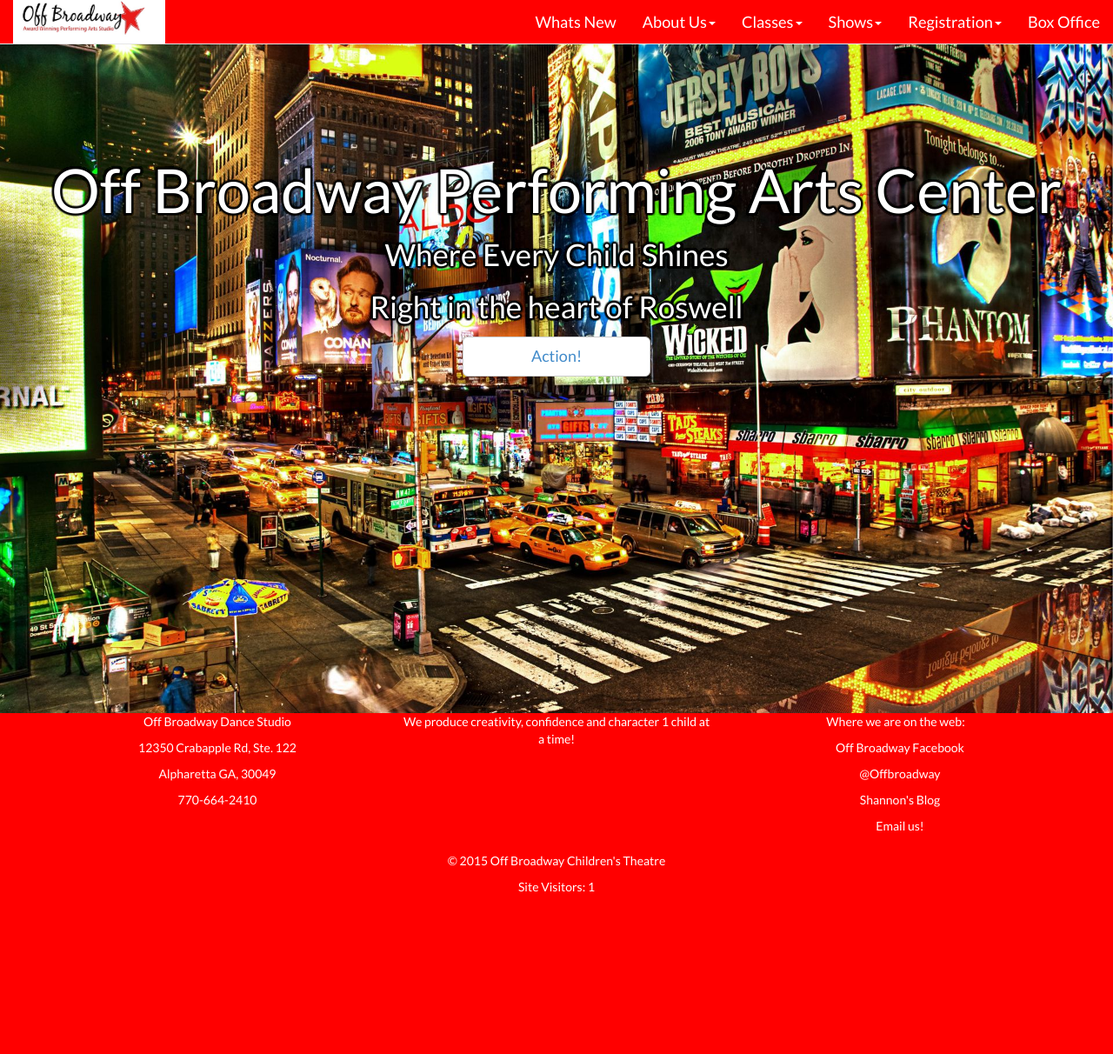
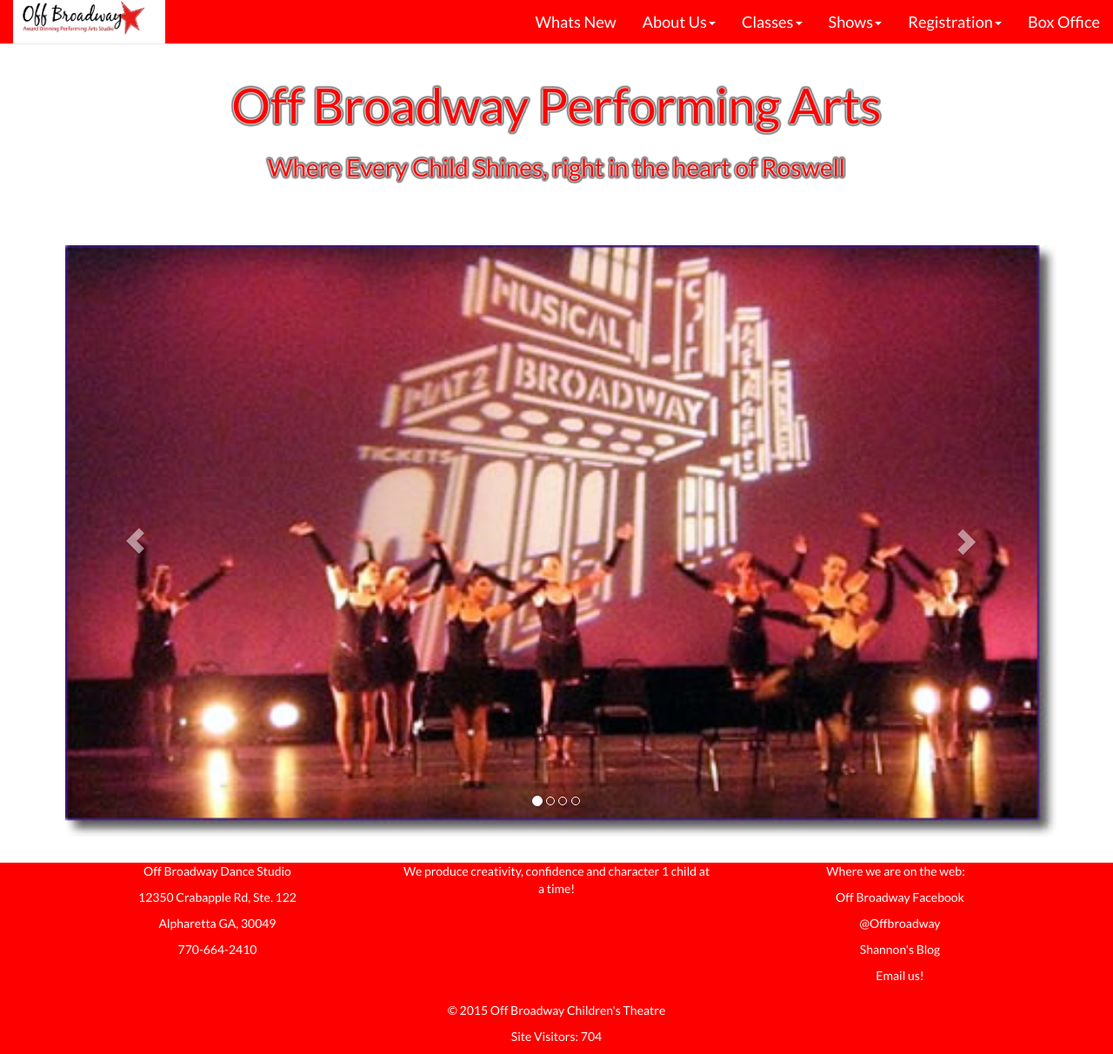
Before and after one commit to matthewtrask/off-broadway, a PHP site: page / in a window 1280 px wide. Shown: the whole page at 87% size. Before the commit the page ends 1026 px from the top, so only its background shows below. Run offline with PHP 8.4, Linux system fonts and the light colour scheme; data that the repository does not hold is empty; some libraries are stand-ins or nearby versions.

Commit message:
whole lotta changes

```diff
--- a/cast.php
+++ b/cast.php
@@ -1,6 +1,7 @@
 <?php $current_show = 'Annie Jr.'; ?>
 <?php $title = 'Cast'; ?>
 <?php include('inc/header.php'); ?>
+
 <main class="body">
 	<div class="container">
 		<div class="row">
--- a/css/style.css
+++ b/css/style.css
@@ -25,8 +25,8 @@ body, html {
 	margin-top: 30px 0;
 }
 
-main {
-	margin-bottom: 20px;
+main #body {
+	margin-bottom: 165px;
 	/*background-color: #FFFF66;*/
 }
 
@@ -104,6 +104,7 @@ footer {
 /*	height: 150px;*/
 	width: 100%;
 	position: absolute;
+	margin-top: -20px;
 }
 
 #socialmedia ul li {
@@ -128,7 +129,12 @@ footer {
 
 **************************/
 
-#home {
+main #home {
+	height: 100%;
+	margin-bottom: 50px;
+}
+
+/*#home {
 	background: url(../img/broadway.jpg); no-repeat center center fixed;
 	height: 100%;
 	width: 100%;
@@ -137,35 +143,51 @@ footer {
 	-moz-background-size: cover;
 	-o-background-size: cover;
     background-size: cover;
-}
+}*/
 
 #home h1{
-	margin-top: 160px;
-	color: #fff;
-	font-size: 5em;
-	text-shadow: 0 0 3px black, 0 0 3px black, 0 0 3px black, 0 0 3px black, 0 0 3px black, 0 0 3px black, 0 0 3px black, 0 0 3px black, 0 0 3px black, 0 0 3px black, 0 0 3px black, 0 0 3px black, 0 0 3px black, 0 0 3px black, 0 0 3px black, 0 0 3px black, 0 0 3px black, 0 0 3px black, 0 0 3px black, 0 0 3px black;
+	margin-top: 70px;
+	color: red;
+	font-size: 4em;
+	text-shadow: 0 0 3px white, 0 0 3px white, 0 0 3px white, 0 0 3px white, 0 0 3px black, 0 0 3px black, 0 0 3px black, 0 0 3px black, 0 0 3px black, 0 0 3px black, 0 0 3px black, 0 0 3px black, 0 0 3px black, 0 0 3px black, 0 0 3px black, 0 0 3px black, 0 0 3px white, 0 0 3px white, 0 0 3px white, 0 0 3px white;
 
 }
 
 #home p {
-	color: #fff;
-	font-size: 2.5em;
-	text-shadow: 0 0 3px black, 0 0 3px black, 0 0 3px black, 0 0 3px black, 0 0 3px black, 0 0 3px black, 0 0 3px black, 0 0 3px black, 0 0 3px black, 0 0 3px black, 0 0 3px black, 0 0 3px black, 0 0 3px black, 0 0 3px black, 0 0 3px black, 0 0 3px black, 0 0 3px black, 0 0 3px black, 0 0 3px black, 0 0 3px black;
+	color: red;
+	font-size: 2em;
+	text-shadow: 0 0 3px white, 0 0 3px white, 0 0 3px white, 0 0 3px white, 0 0 3px black, 0 0 3px black, 0 0 3px black, 0 0 3px black, 0 0 3px black, 0 0 3px black, 0 0 3px black, 0 0 3px black, 0 0 3px black, 0 0 3px black, 0 0 3px black, 0 0 3px black, 0 0 3px white, 0 0 3px white, 0 0 3px white, 0 0 3px white;
 
 }
 
-#btn {
-  margin:0px auto;
-  width: 12em;
+#mainCarousel {
+	width: 100%;
+	margin-top: 60px;
+	margin-bottom: 50px;
 }
 
-
-
-#btn:hover {
-	background-color: red;
-	color: white;
+#mainCarousel img {
+	height: 680px;
+	width: 1200px;
 }
 
+#mainCarousel > .carousel-inner {
+	margin-left: 5px;
+}
+
+#mainCarousel > .carousel-inner > .item > img {
+    margin: 0 auto;
+}
+
+#mainCarousel > .carousel-control.left, .carousel-control.right{
+	background: none !important;
+	filter: progid:none !important;
+}
+
+.image-small {
+	height: 60%;
+	width: 70%;
+}
 
 /**************************
 
@@ -354,3 +376,17 @@ img#cinderella_setup {
 #cast_list ul li {
 	list-style-type: none;
 }
+
+/**************************
+
+	CLASS SCHEDULE STYLES
+
+**************************/
+
+.danceClasses ul li {
+	list-style-type: none;
+}
+
+#schedule {
+	margin-bottom: 150px;
+}
--- a/hitcounter.txt
+++ b/hitcounter.txt
@@ -0,0 +1 @@
+703
--- a/inc/header.php
+++ b/inc/header.php
@@ -15,6 +15,7 @@
 	<link rel="stylesheet" type="text/css" href="css/bootstrap.min.css">
 	<link rel="stylesheet" type="text/css" href="css/media.css">
 	<link rel="stylesheet" type="text/css" href="css/style.css">
+	<link rel="icon" type="image/png" href="offbroadwaydance.com/star.ico">
 	<!-- Javacript CDN -->
 	<script src="//ajax.googleapis.com/ajax/libs/jquery/1.8.2/jquery.min.js"></script>
 	<script src="js/bootstrap.min.js"></script>
--- a/index.php
+++ b/index.php
@@ -2,19 +2,60 @@
 
 
 	<!-- Main Body -->
-	<div class="home" id="home">
-
-		<div class="col-xs-12 col-sm-12 col-md-12 col-lg-12">
-			<h1 class="text-center">Off Broadway Performing Arts Center</h1>
-			<p class="text-center">Where Every Child Shines</p>
-			<p class="text-center">Right in the heart of Roswell</p>
+	<main class="body" id="home">
+		<div class="container">
+			<div class="row">
+				<div class="col-xs-12 col-sm-12 col-md-12 col-lg-12">
+					<h1 class="text-center">Off Broadway Performing Arts</h1>
+					<p class="text-center">Where Every Child Shines, right in the heart of Roswell</p>
+				</div>
+			</div>
 		</div>
 
-		<div class="text-center col-xs-12 col-sm-12 col-md-12 col-lg-12">
-			<button type="button" class="btn btn-default btn-lg" id="btn"><a href="about.php">Action!</a></button>
+		<div class="container">
+			<div class="row">
+				<div class="col-sm-12 col-md-12 col-lg-12">
+
+
+				<!--  Carousel -->
+				<div id="mainCarousel" class="carousel slide" data-ride="carousel">
+			    	<!-- Menu -->
+				    <ol class="carousel-indicators">
+				        <li data-target="#carousel" data-slide-to="0" class="active"></li>
+				        <li data-target="#carousel" data-slide-to="1"></li>
+				        <li data-target="#carousel" data-slide-to="2"></li>
+				        <li data-target="#carousel" data-slide-to="3"></li>
+				    </ol>
+
+			    	<!-- Items -->
+				    <div class="carousel-inner">
+
+				        <div class="item active">
+				            <img src="img/pulsedance.jpg" alt="Slide 1" />
+				        </div>
+				        <div class="item">
+				            <img src="img/reunion.jpg" alt="Slide 2" />
+				        </div>
+				        <div class="item">
+				            <img src="img/groupshot2.jpg" alt="Slide 3" />
+				        </div>
+				        <div class="item">
+				        	<img src="img/cat_face.jpg" alt="Slide 4" />
+				        </div>
+				    </div>
+				    <a href="#mainCarousel" class="left carousel-control" data-slide="prev">
+				        <span class="glyphicon glyphicon-chevron-left"></span>
+				    </a>
+				    <a href="#mainCarousel" class="right carousel-control" data-slide="next">
+				        <span class="glyphicon glyphicon-chevron-right"></span>
+				    </a>
+				</div>
+
+			</div>
+
 		</div>
 
-	</div>
+	</main>
 	<!-- /Main Body -->
 
 <?php include('inc/footer.php'); ?>
--- a/whatsnew.php
+++ b/whatsnew.php
@@ -33,7 +33,7 @@
 		</div><hr />
 	</div>
 
-	<div class="container" style="margin-top: 20px;">
+	<!-- <div class="container" style="margin-top: 20px;">
 		<div class="row">
 			<div class="col-xs-12 col-sm-6 col-md-6 col-lg-6">
 				<h2 class="text-center">A special datyime performance!</h2>
@@ -42,10 +42,10 @@
 				<p class="text-center">Tickets on sale now!</p>
 			</div>
 			<div class="col-xs-12 col-sm-6 col-md-6 col-lg-6">
-				<img src="img/annie-flyer.pdf" width="100%">
+				<img src="img/Annie-flyer.pdf" width="100%">
 			</div>
 		</div>
-	</div>
+	</div> -->
 </main>
 
 <?php include('inc/footer.php'); ?>
```
Also changed, not shown: 404.php (added, +59 -0 lines), schedule.php (+65 -3 lines), .htaccess, img/groupshot2.jpg (renamed from img/IMG_0121.JPG), img/star.png (added), star.ico (added).
